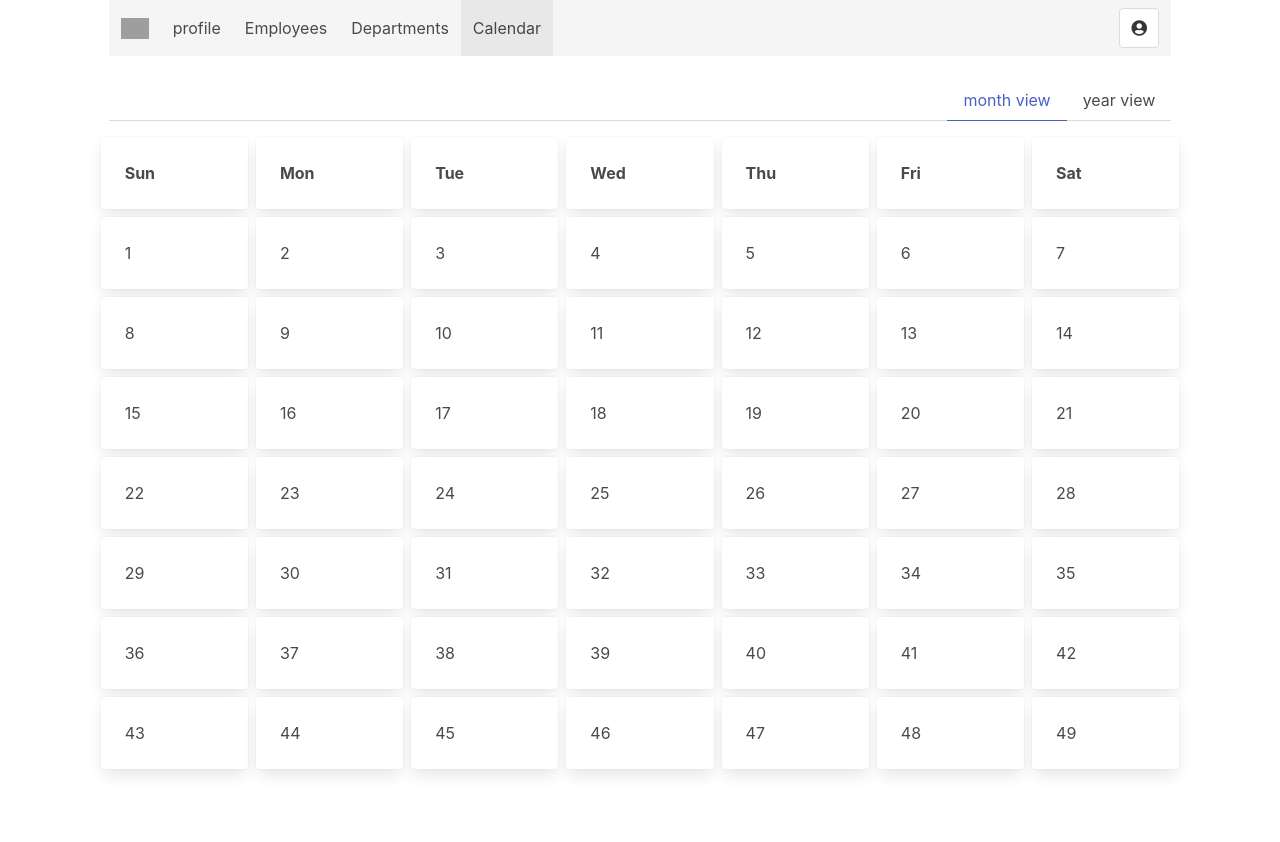
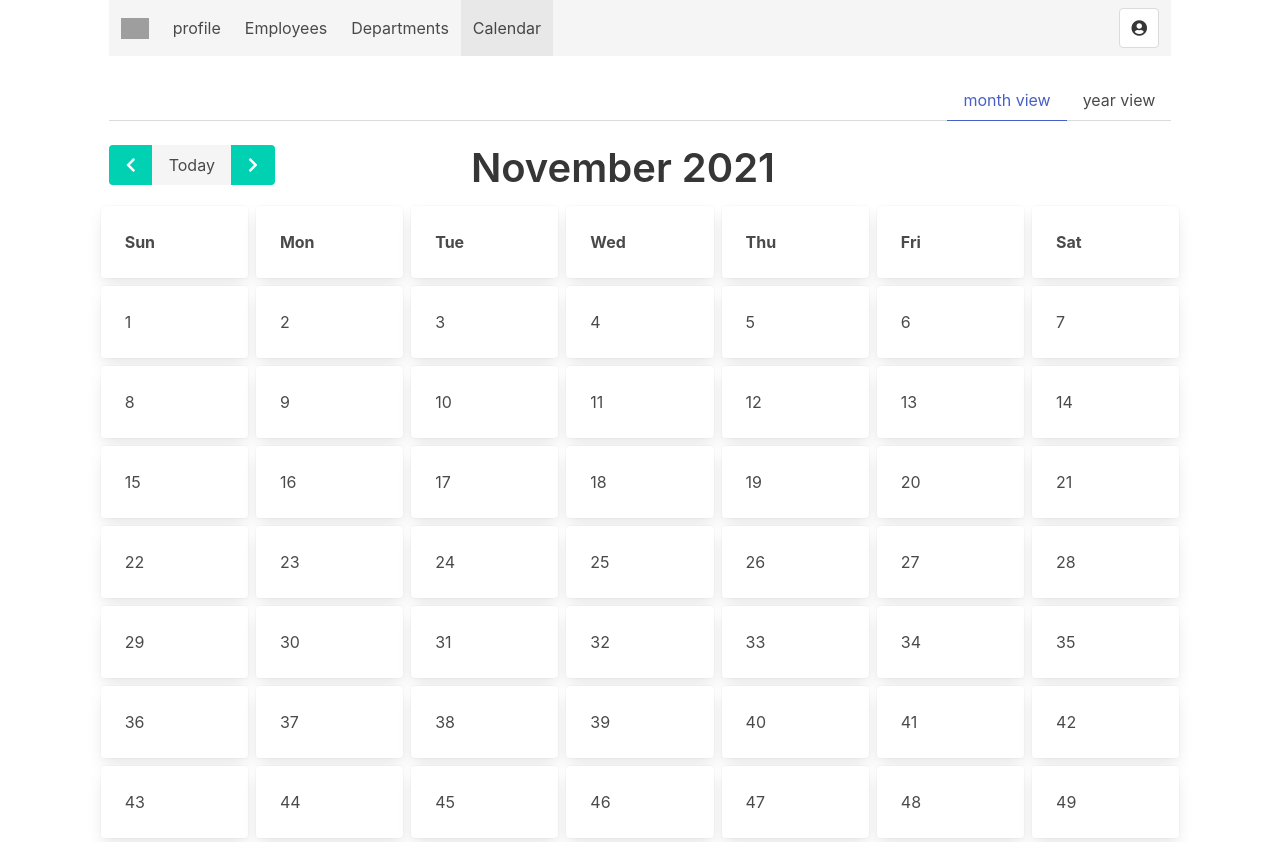
Before and after one commit to dabeng/hr, a React (Create React App) app: page /calendar in a window 1280 px wide. Before the commit the page ends 800 px from the top, so only its background shows below. Built offline with nearby package versions, Linux system fonts and the light colour scheme; sample sign-in values are in the browser's storage; grey boxes are pictures that could not be loaded.

Commit message:
add toolbar for canlendar page

```diff
--- a/src/features/calendar/MonthView.js
+++ b/src/features/calendar/MonthView.js
@@ -45,6 +45,24 @@ const MonthView = () => {
 
   return (
     <div>
+      <div className="columns is-mobile">
+        <div className="column is-4">
+          <div className="buttons has-addons">
+            <button className="button is-primary">
+              <i className="fas fa-chevron-left"></i>
+            </button>
+            <button className="button is-light">
+              Today
+            </button>
+            <button className="button is-primary">
+              <i className="fas fa-chevron-right"></i>
+            </button>
+          </div>
+        </div>
+        <div className="column is-8">
+          <h1 className="title is-2">{dayjs().format('	MMMM YYYY')}</h1>
+        </div>
+      </div>
       {createCards()}
     </div>
   );
--- a/src/features/calendar/YearView.js
+++ b/src/features/calendar/YearView.js
@@ -30,6 +30,24 @@ const YearView = () => {
 
   return (
     <div>
+      <div className="columns is-mobile">
+        <div className="column is-4">
+          <div className="buttons has-addons">
+            <button className="button is-primary">
+              <i className="fas fa-chevron-left"></i>
+            </button>
+            <button className="button is-light">
+              Today
+            </button>
+            <button className="button is-primary">
+              <i className="fas fa-chevron-right"></i>
+            </button>
+          </div>
+        </div>
+        <div className="column is-8">
+          <h1 className="title is-2">{dayjs().year()}</h1>
+        </div>
+      </div>
       {createCards()}
     </div>
   );
```
